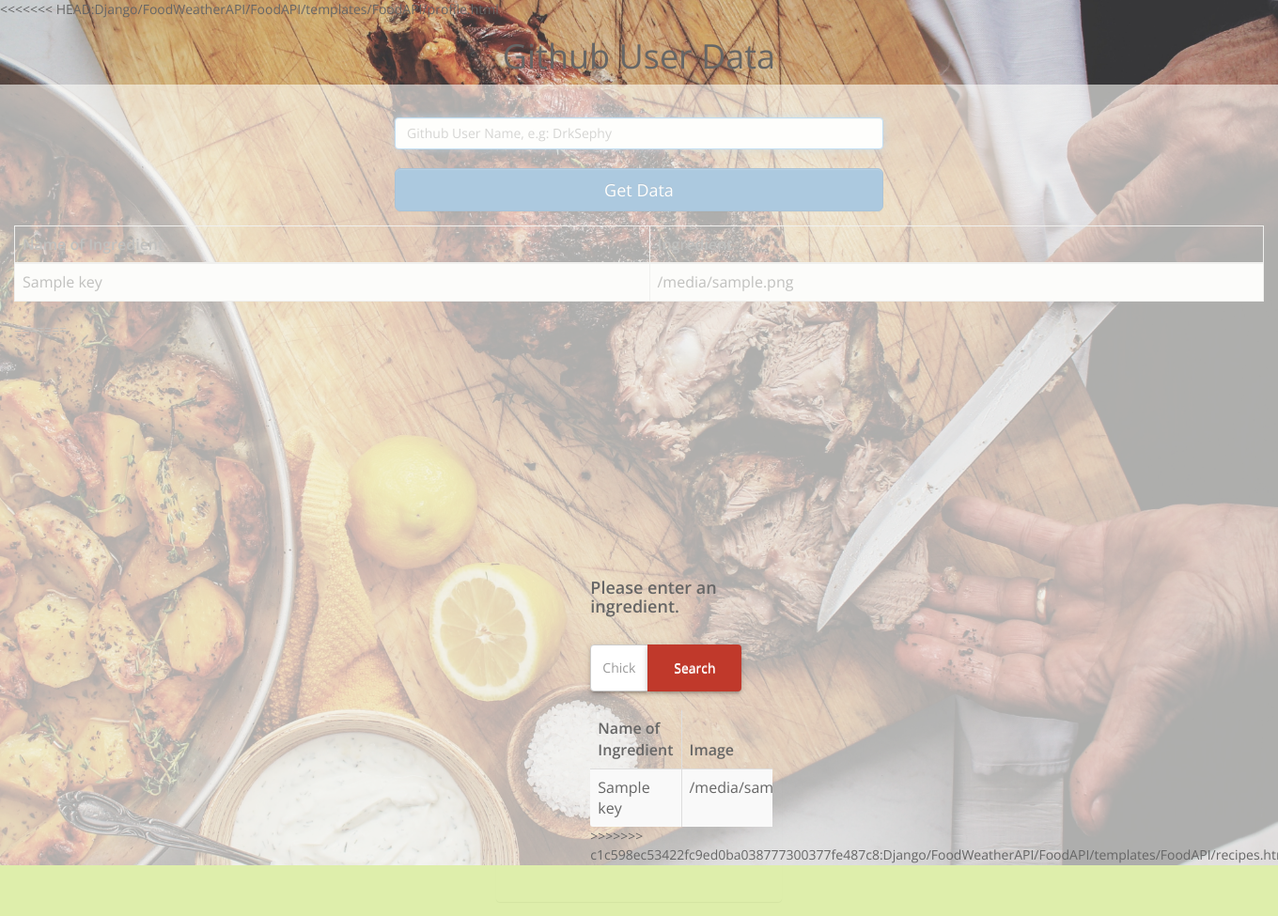
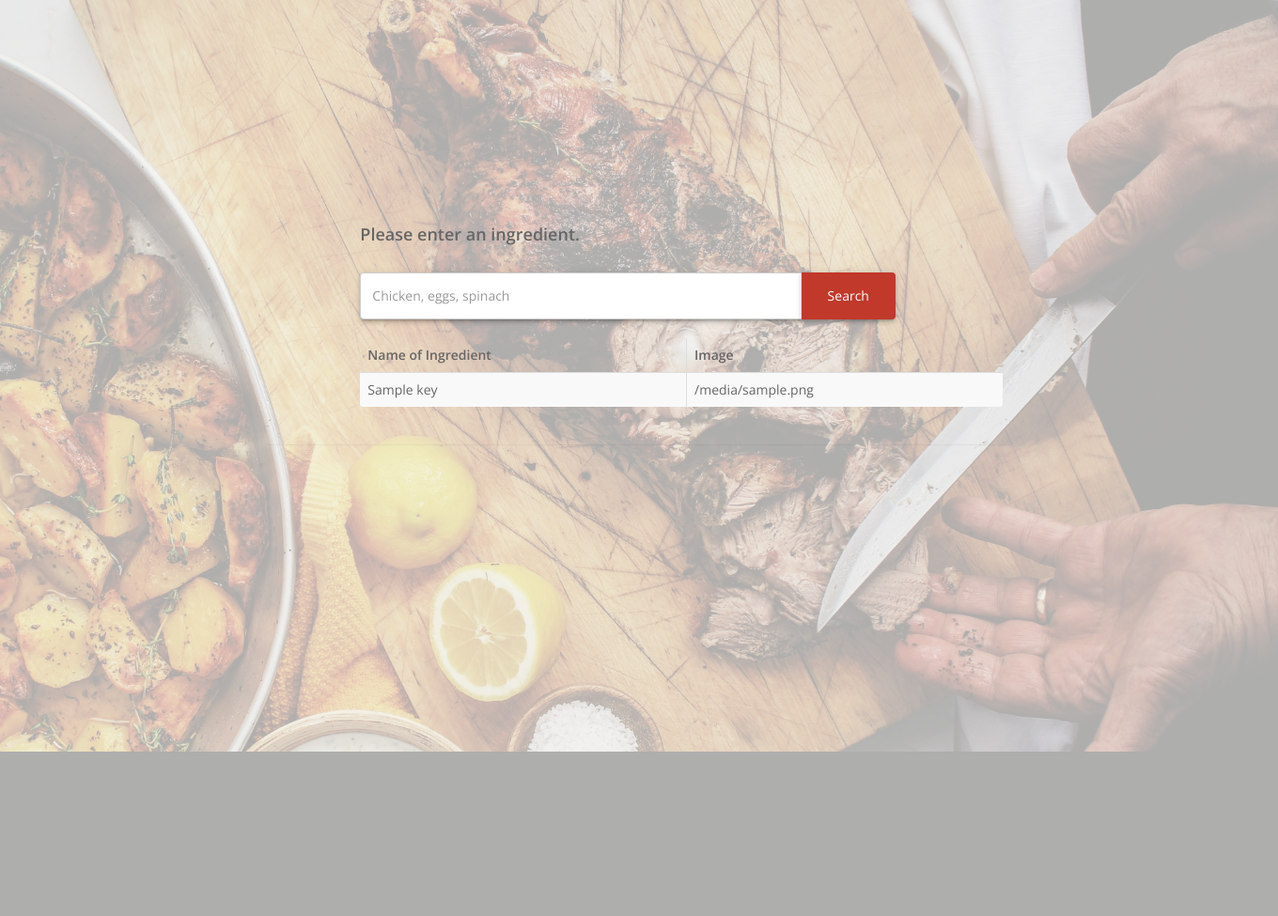
Before and after one commit to nikig04/CS411, a Django app: template Django/FoodWeatherAPI/FoodAPI/templates/FoodAPI/recipes.html in a window 1360 px wide; the page is wider, and only the part inside the window is pictured. Shown: that part at 94% size. After the commit the page ends 800 px from the top of that part, so only its background shows below. Run offline with Django 3.2, Linux system fonts and the light colour scheme; the template is opened without the code that fills it: most values are stand-ins (such as "Sample title", 1, 10 or a date in 2020); some libraries are stand-ins or nearby versions.

Commit message:
fixed conflict with recipes.html

```diff
--- a/Django/FoodWeatherAPI/FoodAPI/templates/FoodAPI/recipes.html
+++ b/Django/FoodWeatherAPI/FoodAPI/templates/FoodAPI/recipes.html
@@ -1,60 +1,4 @@
-<<<<<<< HEAD:Django/FoodWeatherAPI/FoodAPI/templates/FoodAPI/profile.html
-<!DOCTYPE html>
-<html>
-<head>
-    <script src="/static/jquery/dist/jquery.js"></script>
-    <script type="text/javascript" src="/static/bootstrap/dist/js/bootstrap.min.js"></script>
-    <link rel="stylesheet" href="/static/bootstrap/dist/css/bootstrap.min.css">
-    <link rel="stylesheet" href="/static/bootstrap/dist/css/bootstrap-theme.min.css">
-</head>
-<body>
-<h1 class="text-center"> Github User Data </h1>
-<div class="col-lg-12">
-        <style>
-          .form-signin {
-            max-width: 550px;
-            padding: 15px;
-            margin: 0 auto;
-          }
-        </style>
-
-
-        <div class="container text-center">
-            <form class="form-signin" id="login_form" method="post" action="/FoodAPI/profile/">
-
-              {% csrf_token %}
-
-
-              <br>
-              <input type="text" name="user" class="form-control" placeholder="Github User Name, e.g: DrkSephy" value="" required autofocus>
-              <br>
-              <button class="btn btn-lg btn-primary btn-block" type="submit">Get Data</button>
-            </form>
-        </div>
-
-        <div class="table-responsive">
-            <table class="table table-bordered table-hover table-striped tablesorter">
-                <thead>
-                <tr>
-                  <th class="header"> Name of Ingredient<i class="icon-sort"></i></th>
-                  <th class="header"> Ingredient <i class="icon-sort"></i></th>
-
-                </tr>
-            </thead>
-            <tbody>
-
-            {% for key in data %}
-                <tr>
-                    <td>{{ key.name_of_ingredient }}</td>
-                    <td>{{ key.image_url }}</td>
-
-            {% endfor %}
-
-            </tbody>
-            </table>
-        </div>
-=======
-  <!doctype html>
+<!doctype html>
 
   <html lang="en">
 
@@ -137,7 +81,6 @@
           </tbody>
         </table>
       </div>
->>>>>>> c1c598ec53422fc9ed0ba038777300377fe487c8:Django/FoodWeatherAPI/FoodAPI/templates/FoodAPI/recipes.html
     </div>
 </body>
 </html>
```
